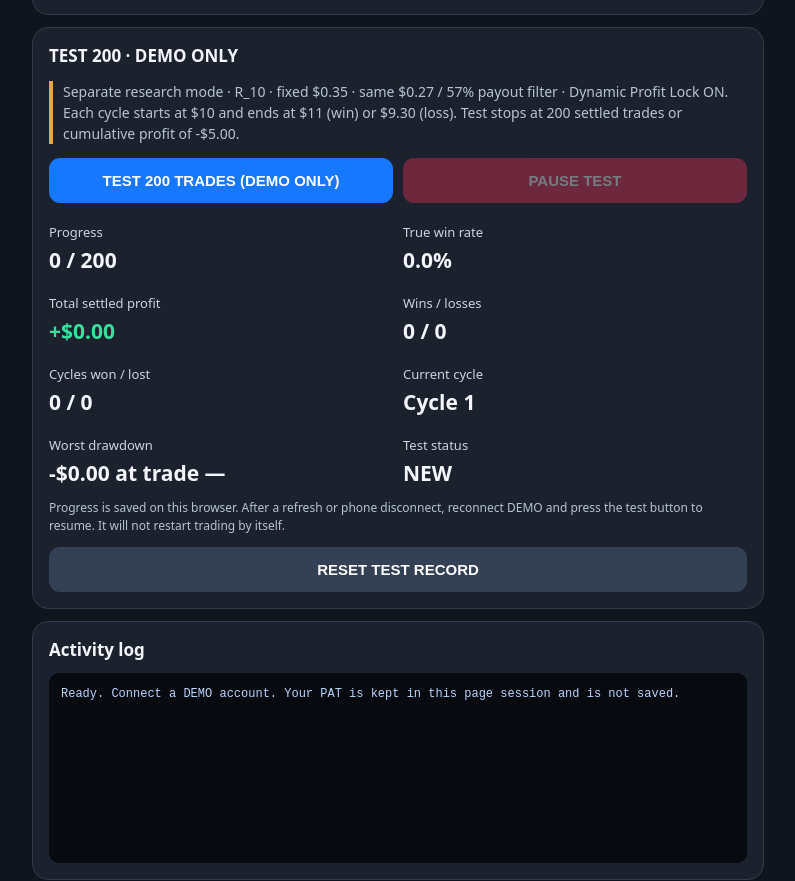
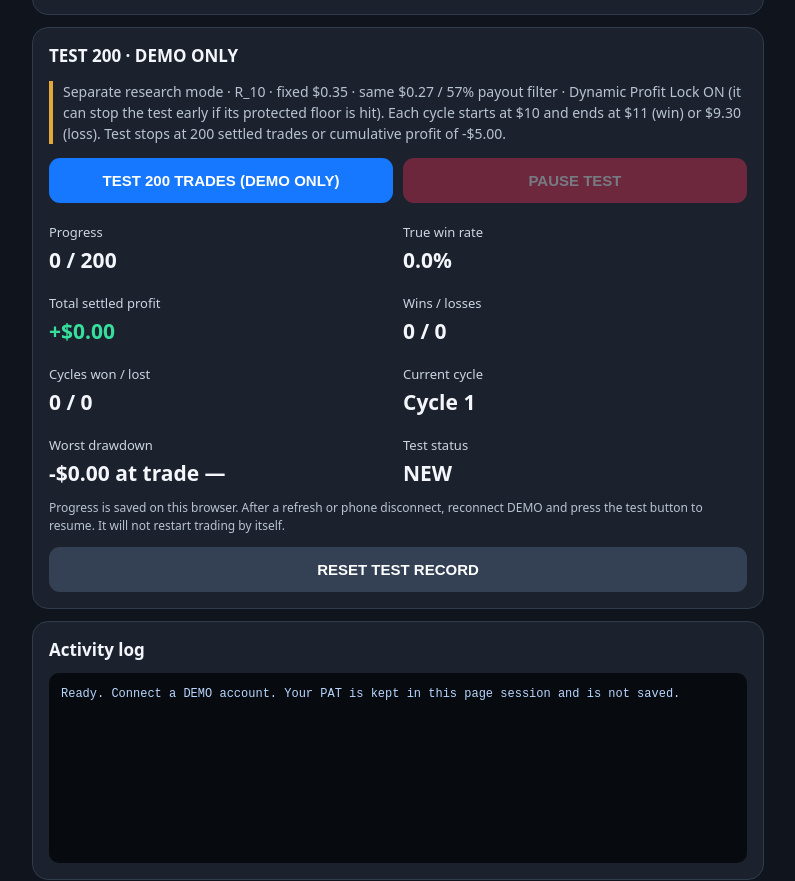
Before and after one commit to jplavish5-star/amd-mobile-trader, a plain HTML site: page index.html in a window 1280 px wide. Shown: the part 1818-2699 px from the top of the page, without its empty margins (242-1037 px from the left). Drawn offline with Linux system fonts and the light colour scheme.

Commit message:
Clarify TEST dynamic profit lock stop

```diff
--- a/index.html
+++ b/index.html
@@ -91,7 +91,7 @@ button:disabled{opacity:.4}.row{display:grid;grid-template-columns:1fr 1fr;gap:1
 
 <div class="card">
 <h2>TEST 200 · DEMO ONLY</h2>
-<p class="warning">Separate research mode · R_10 · fixed $0.35 · same $0.27 / 57% payout filter · Dynamic Profit Lock ON. Each cycle starts at $10 and ends at $11 (win) or $9.30 (loss). Test stops at 200 settled trades or cumulative profit of -$5.00.</p>
+<p class="warning">Separate research mode · R_10 · fixed $0.35 · same $0.27 / 57% payout filter · Dynamic Profit Lock ON (it can stop the test early if its protected floor is hit). Each cycle starts at $10 and ends at $11 (win) or $9.30 (loss). Test stops at 200 settled trades or cumulative profit of -$5.00.</p>
 <div class="row">
 <button class="connect" id="testStart">TEST 200 TRADES (DEMO ONLY)</button>
 <button class="stop" id="testPause" disabled>PAUSE TEST</button>
```
